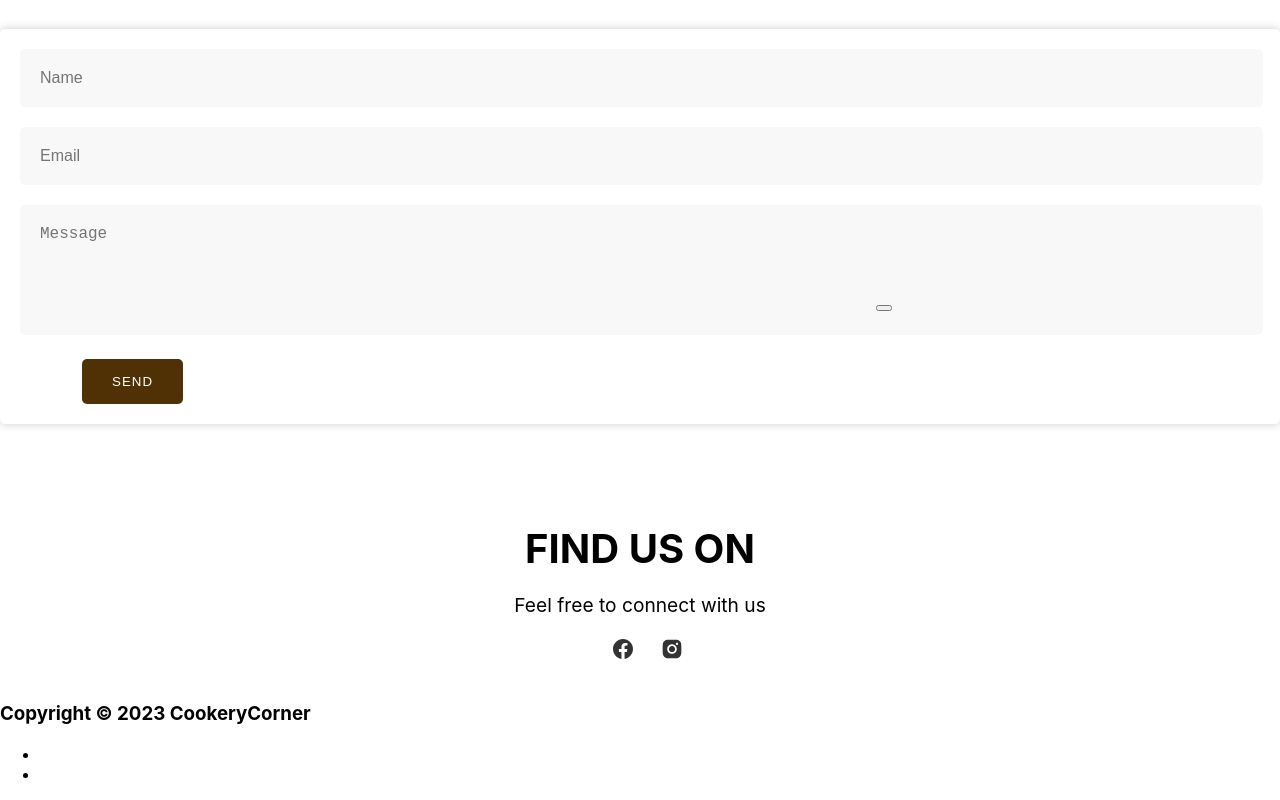
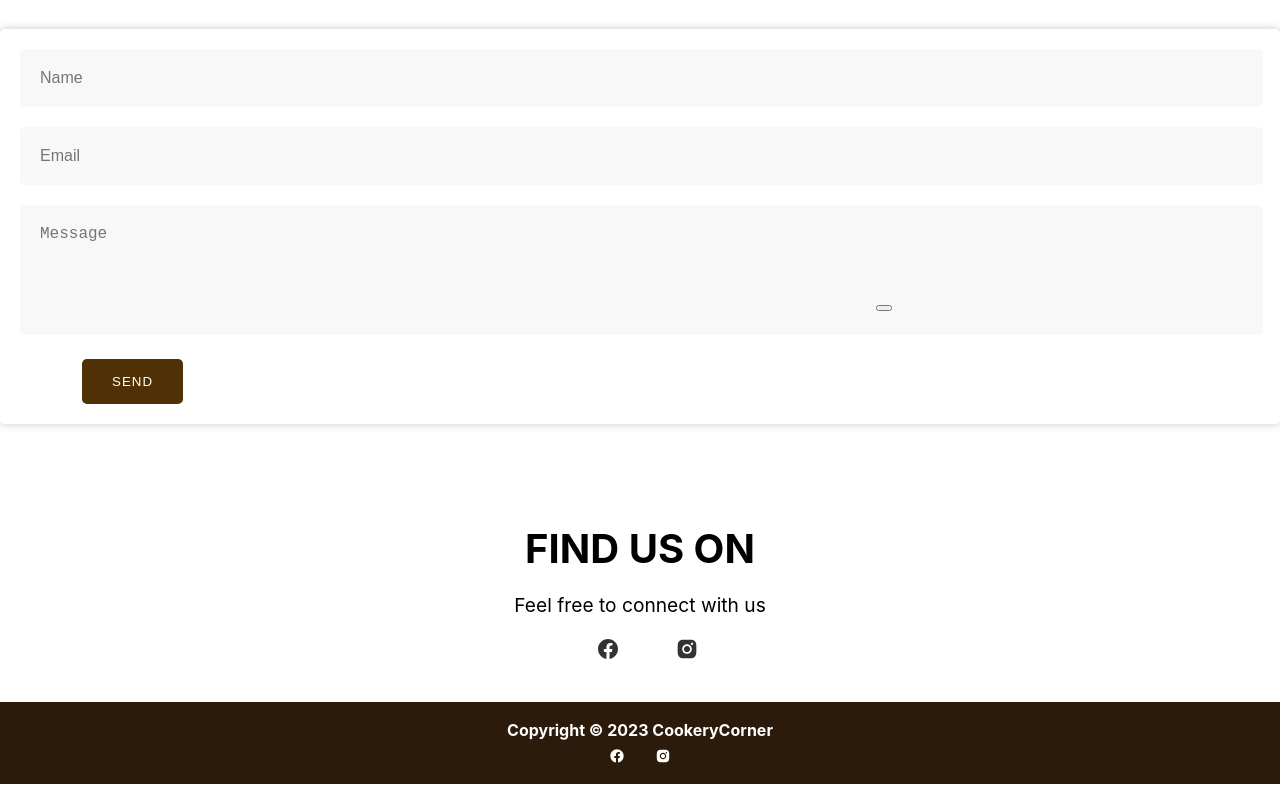
Before and after one commit to SANJANASOLANGA/ReactFoodRecipe, a React (Create React App) app in the folder Client/: page /contact in a window 1280 px wide. Shown: the part 452-1252 px from the top of the page. Built offline with nearby package versions, Linux system fonts and the light colour scheme.

Commit message:
Added styles for footer

```diff
--- a/Client/src/style.css
+++ b/Client/src/style.css
@@ -416,3 +416,52 @@ a {
   color: #FFFFFF;
   text-decoration: none;
 }
+
+/* Footer */
+
+.footer {
+  background-color: rgb(44, 27, 10);
+  bottom: 0 !important;
+  padding-top: 10px !important;
+  padding-bottom: 8px !important ;
+}
+.footer-copywright {
+  text-align: center !important;
+}
+
+.footer-body {
+  z-index: 1;
+  text-align: center !important;
+}
+
+@media (max-width: 767px) {
+  .footer-copywright {
+    text-align: center !important;
+  }
+
+  .footer-body {
+    text-align: center !important;
+  }
+}
+
+.footer h3 {
+  font-size: 1em;
+  color: white !important;
+  margin-top: 0.5em !important;
+  margin-bottom: 0.5em !important;
+}
+.footer-icons {
+  margin-top: 0.5em !important;
+  margin-bottom: 0.5em !important;
+  padding: 0 !important;
+}
+
+.blockquote-footer {
+  color: #a588c0 !important;
+}
+
+.social-icons {
+  display: inline-block !important;
+  padding-right: 15px;
+  padding-left: 15px;
+}
```
